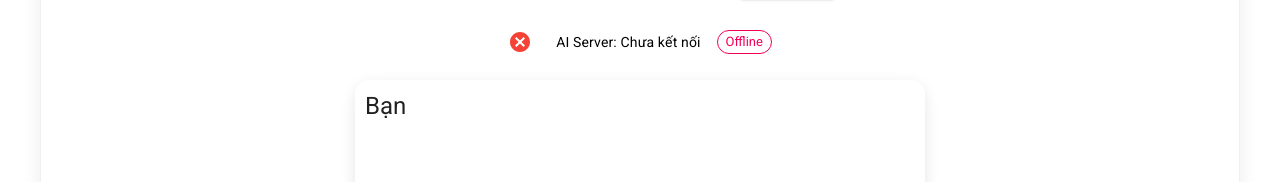
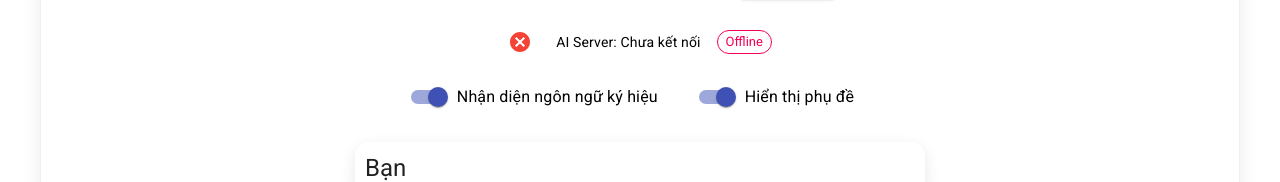
Before and after one commit to huy231102/EDUSEEN_FE, a React (Create React App) app: page /video-call in a window 1280 px wide. Shown: the part 259-441 px from the top of the page. Built offline with nearby package versions, Linux system fonts and the light colour scheme; no server answers.

Commit message:
Update sendSub for oponent

```diff
--- /dev/null
+++ b/src/features/video-call/components/FeatureToggleSwitch/index.jsx
@@ -0,0 +1,33 @@
+import React from 'react';
+import { FormControlLabel, Switch, makeStyles } from '@material-ui/core';
+
+const useStyles = makeStyles((theme) => ({
+  root: {
+    display: 'flex',
+    alignItems: 'center',
+    backgroundColor: 'rgba(255,255,255,0.8)',
+    padding: theme.spacing(1),
+    borderRadius: theme.spacing(1),
+    marginBottom: theme.spacing(1),
+  },
+}));
+
+/**
+ * Switch với label bên cạnh. Dùng cho các tính năng bật/tắt.
+ * @param {string} label
+ * @param {boolean} checked
+ * @param {function} onChange
+ */
+const FeatureToggleSwitch = ({ label, checked, onChange }) => {
+  const classes = useStyles();
+  return (
+    <div className={classes.root}>
+      <FormControlLabel
+        control={<Switch checked={checked} onChange={onChange} color="primary" />}
+        label={label}
+      />
+    </div>
+  );
+};
+
+export default FeatureToggleSwitch;
--- a/src/features/video-call/components/SubtitleDisplay/index.jsx
+++ b/src/features/video-call/components/SubtitleDisplay/index.jsx
@@ -18,10 +18,11 @@ const useStyles = makeStyles(() => ({
   },
 }));
 
-const SubtitleDisplay = ({ text }) => {
+const SubtitleDisplay = ({ text, enabled = true }) => {
   const classes = useStyles();
 
-  if (!text) {
+  // Ẩn phụ đề khi tắt chức năng hoặc khi không có nội dung
+  if (!enabled || !text) {
     return null;
   }
 
--- a/src/features/video-call/components/VideoPlayer/index.jsx
+++ b/src/features/video-call/components/VideoPlayer/index.jsx
@@ -29,13 +29,13 @@ const useStyles = makeStyles((theme) => ({
   },
 }));
 
-const VideoPlayer = () => {
+const VideoPlayer = ({ signLanguageEnabled = true, subtitleEnabled = true }) => {
   const { name, callAccepted, myVideo, userVideo, callEnded, stream, call, partnerName, subtitles } = useContext(SocketContext);
   const classes = useStyles();
   const { setSubtitles } = useContext(SocketContext);
 
-  // Kết nối AI để nhận phụ đề ngôn ngữ ký hiệu
-  useSignLanguage(myVideo, setSubtitles);
+  // Luôn gọi hook nhưng truyền tham số kích hoạt
+  useSignLanguage(myVideo, setSubtitles, signLanguageEnabled);
 
   // console.log('VideoPlayer render - stream:', stream, 'myVideo ref:', myVideo);
 
@@ -45,7 +45,8 @@ const VideoPlayer = () => {
         <Grid item xs={12} md={6}>
           <Typography variant="h5" gutterBottom>{name || 'Bạn'}</Typography>
           <video playsInline muted ref={myVideo} autoPlay className={classes.video} />
-          <SubtitleDisplay text={subtitles} />
+          {/* Phụ đề cho chính mình – bật/tắt theo switch */}
+          <SubtitleDisplay text={subtitles} enabled={subtitleEnabled} />
         </Grid>
       </Paper>
       {callAccepted && !callEnded && (
@@ -53,7 +54,8 @@ const VideoPlayer = () => {
           <Grid item xs={12} md={6}>
             <Typography variant="h5" gutterBottom>{partnerName || call.name || 'Người tham gia'}</Typography>
             <video playsInline ref={userVideo} autoPlay className={classes.video} />
-            <SubtitleDisplay text={subtitles} />
+            {/* Luôn hiển thị phụ đề đối tác để mình đọc */}
+            <SubtitleDisplay text={subtitles} enabled={true} />
           </Grid>
         </Paper>
       )}
--- a/src/features/video-call/hooks/useSignLanguage.js
+++ b/src/features/video-call/hooks/useSignLanguage.js
@@ -12,12 +12,13 @@ const INTERVAL = 1000 / FPS;
 const RESOLUTION_SCALE = 1; // 1 = giữ nguyên, 0.5 = giảm một nửa
 const JPEG_QUALITY = 0.6;  // tăng chất lượng để AI dễ nhận diện
 
-const useSignLanguage = (videoRef, setSubtitle) => {
+const useSignLanguage = (videoRef, setSubtitle, enabled = true) => {
   const { sendSubtitle } = useContext(SocketContext);
   const wsRef = useRef(null);
   const canvas = useRef(document.createElement('canvas'));
 
   useEffect(() => {
+    if (!enabled) return; // Không khởi tạo WS nếu tắt
     // Xác định URL WebSocket AI
     const proto = window.location.protocol === 'https:' ? 'wss' : 'ws';
     const host = process.env.REACT_APP_AI_HOST || window.location.hostname;
@@ -32,10 +33,11 @@ const useSignLanguage = (videoRef, setSubtitle) => {
     wsRef.current.onopen = () => console.log('AI WebSocket connected:', path);
     wsRef.current.onerror = err => console.error('AI WebSocket error:', err);
     return () => wsRef.current && wsRef.current.close();
-  }, [setSubtitle]);
+  }, [setSubtitle, enabled]);
 
   // Gửi khung hình định kỳ ở FPS cố định
   useEffect(() => {
+    if (!enabled) return;
     let rafId;
     let lastTime = 0;
     const sendFrame = (now) => {
@@ -57,10 +59,11 @@ const useSignLanguage = (videoRef, setSubtitle) => {
     };
     rafId = requestAnimationFrame(sendFrame);
     return () => cancelAnimationFrame(rafId);
-  }, [videoRef]);
+  }, [videoRef, enabled]);
 
   // Gửi tín hiệu STOP khi tab bị ẩn nhằm giảm tải server
   useEffect(() => {
+    if (!enabled) return;
     const handleVisibility = () => {
       if (document.hidden) {
         wsRef.current?.send('STOP');
@@ -68,7 +71,7 @@ const useSignLanguage = (videoRef, setSubtitle) => {
     };
     document.addEventListener('visibilitychange', handleVisibility);
     return () => document.removeEventListener('visibilitychange', handleVisibility);
-  }, []);
+  }, [enabled]);
 };
 
 export default useSignLanguage;
--- a/src/features/video-call/pages/VideoCallPage/index.jsx
+++ b/src/features/video-call/pages/VideoCallPage/index.jsx
@@ -28,6 +28,7 @@ import PastSessions from '../../components/PastSessions';
 import PersonalCalendar from '../../components/PersonalCalendar';
 import ConnectionStatus from '../../components/ConnectionStatus';
 import AiConnectionStatus from '../../components/AiConnectionStatus';
+import FeatureToggleSwitch from '../../components/FeatureToggleSwitch';
 import LazyVideoCallWrapper from '../../components/LazyVideoCallWrapper';
 import { SessionsProvider } from '../../contexts/SessionsContext';
 import { ContextProvider as SocketContextProvider } from '../../contexts/SocketContext';
@@ -168,6 +169,10 @@ const VideoCallPage = () => {
   const [tabValue, setTabValue] = useState(0);
   const { user } = useAuth();
   const { showToast } = useToast();
+
+  // State điều khiển tính năng
+  const [signLanguageEnabled, setSignLanguageEnabled] = useState(true);
+  const [subtitleEnabled, setSubtitleEnabled] = useState(true);
 
   // Thêm log để debug state dialog
   const [openCreateDialog, setOpenCreateDialog] = useState(false);
@@ -433,7 +438,24 @@ const VideoCallPage = () => {
                   <ConnectionStatus />
                   <AiConnectionStatus />
 
-                  <VideoPlayer />
+                  {/* Switch điều khiển tính năng */}
+                  <div style={{ display: 'flex', gap: '8px' }}>
+                    <FeatureToggleSwitch
+                      label="Nhận diện ngôn ngữ ký hiệu"
+                      checked={signLanguageEnabled}
+                      onChange={() => setSignLanguageEnabled((prev) => !prev)}
+                    />
+                    <FeatureToggleSwitch
+                      label="Hiển thị phụ đề"
+                      checked={subtitleEnabled}
+                      onChange={() => setSubtitleEnabled((prev) => !prev)}
+                    />
+                  </div>
+
+                  <VideoPlayer
+                    signLanguageEnabled={signLanguageEnabled}
+                    subtitleEnabled={subtitleEnabled}
+                  />
                   <Notifications />
                   <Sidebar>
                   </Sidebar>
```
